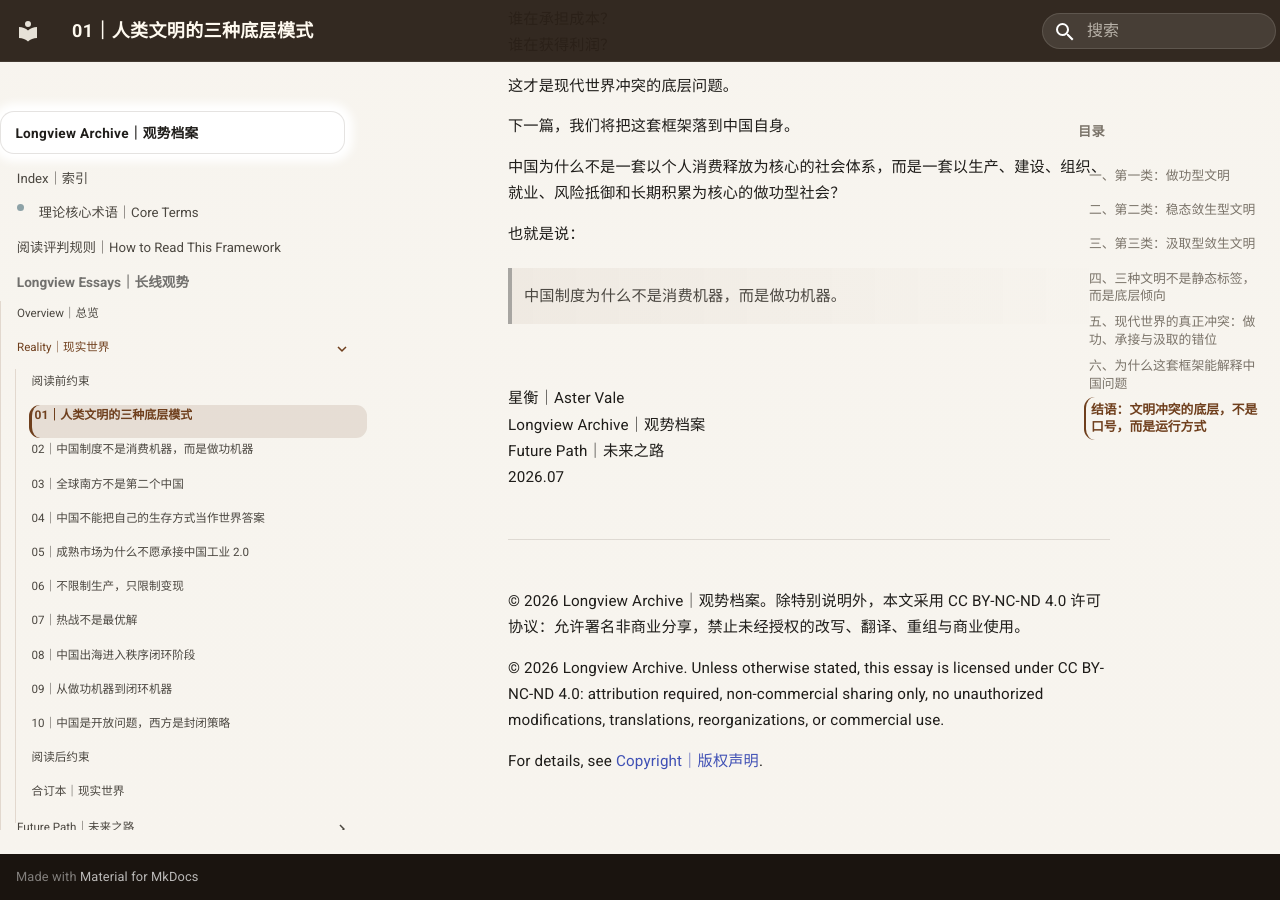
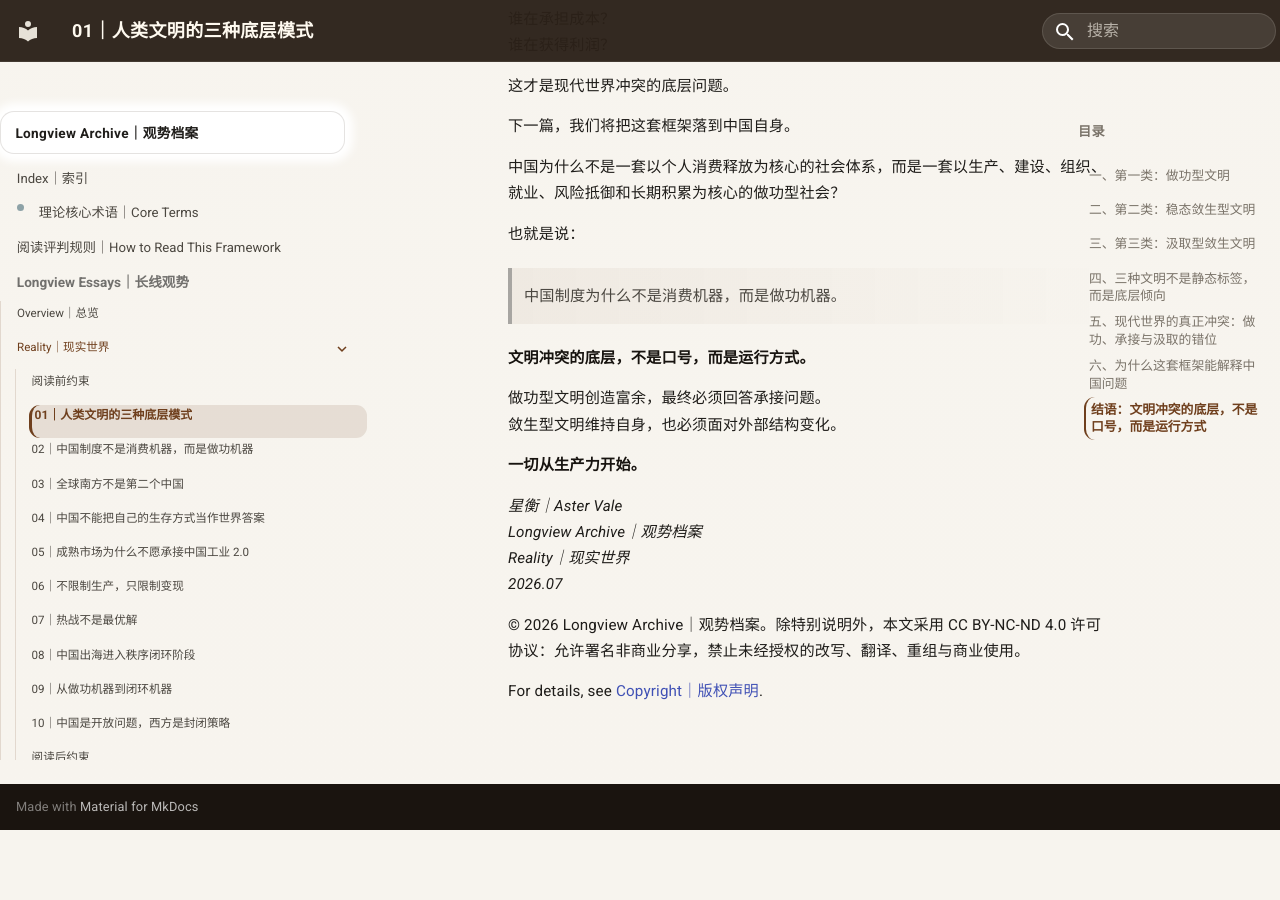
Before and after one commit to guanshi1688/longview-archive, an MkDocs documentation site: the page built from docs/essays/reality/01.md, in a window 1280 px wide and 900 px high, scrolled down 13083 px. Built offline with MkDocs 1.6.1 and Material for MkDocs 9.7.7, drawn with Linux system fonts in a browser that asks for light colours; after the commit the page ends 13913 px from its top, so only the background shows below that.

Commit message:
Update 01.md

```diff
--- a/docs/essays/reality/01.md
+++ b/docs/essays/reality/01.md
@@ -511,18 +511,18 @@
 
 > 中国制度为什么不是消费机器，而是做功机器。
 
+**文明冲突的底层，不是口号，而是运行方式。**
 
-<br>
+做功型文明创造富余，最终必须回答承接问题。
+敛生型文明维持自身，也必须面对外部结构变化。
 
-星衡｜Aster Vale<br>
-Longview Archive｜观势档案<br>
-Future Path｜未来之路<br>
-2026.07
+**一切从生产力开始。**
 
----
+*星衡｜Aster Vale*
+*Longview Archive｜观势档案*
+*Reality｜现实世界*
+*2026.07*
 
 © 2026 Longview Archive｜观势档案。除特别说明外，本文采用 CC BY-NC-ND 4.0 许可协议：允许署名非商业分享，禁止未经授权的改写、翻译、重组与商业使用。
 
-© 2026 Longview Archive. Unless otherwise stated, this essay is licensed under CC BY-NC-ND 4.0: attribution required, non-commercial sharing only, no unauthorized modifications, translations, reorganizations, or commercial use.
-
 For details, see [Copyright｜版权声明](/copyright/).
```
